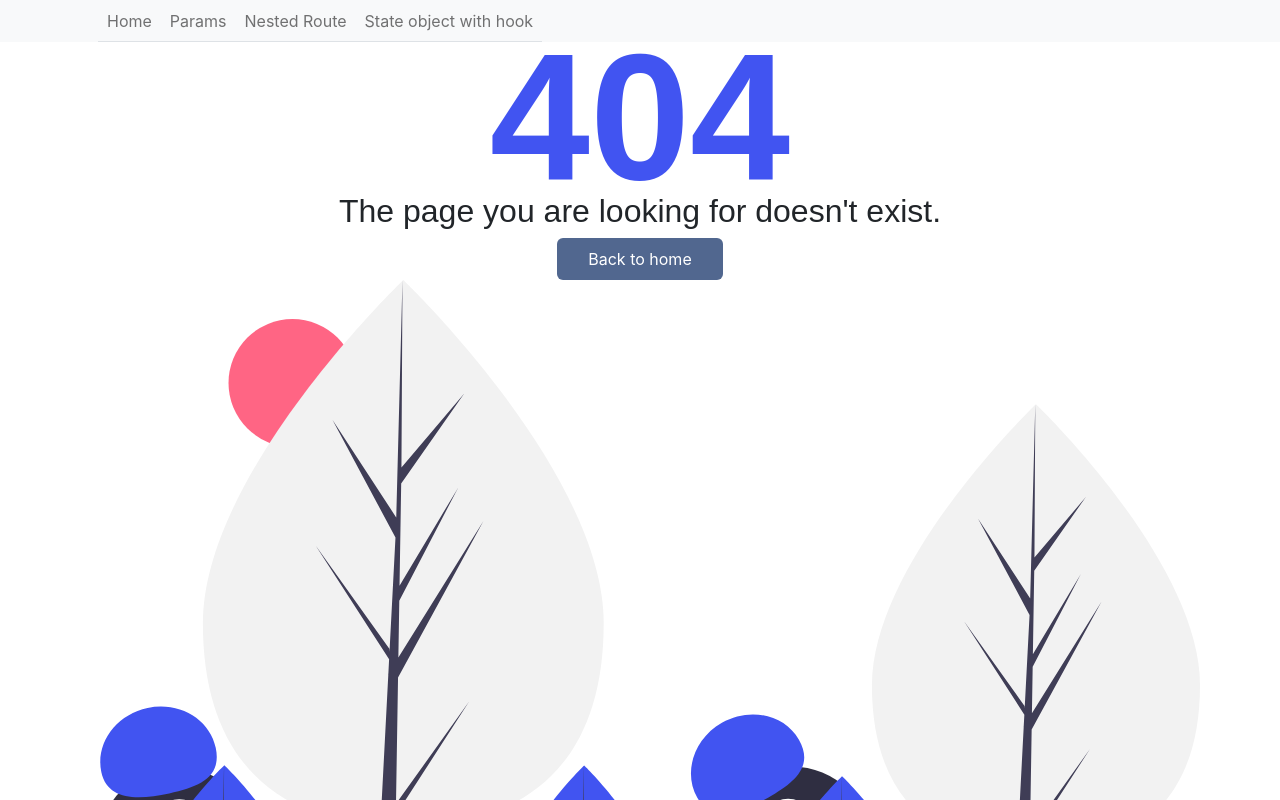
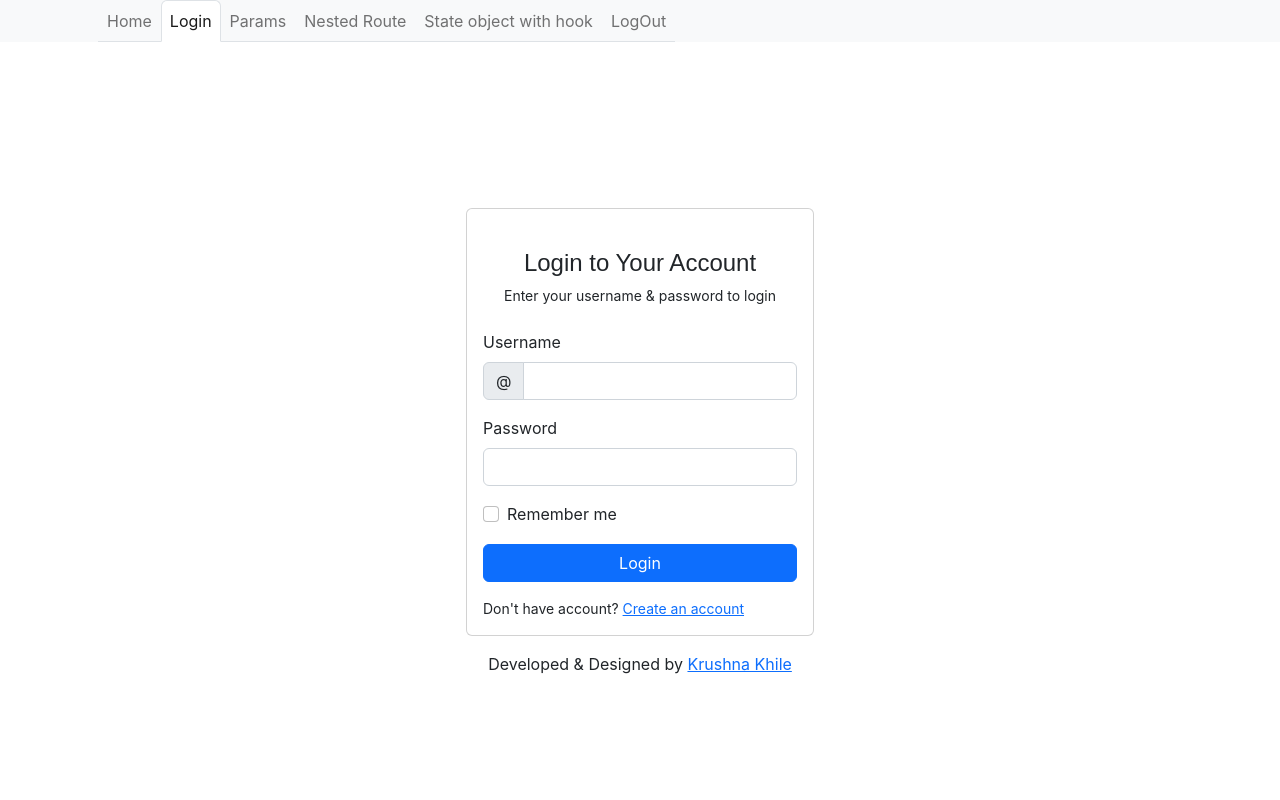
Before and after one commit to KrishnaKhile/krishna-react, a React (Create React App) app: page /login in a window 1280 px wide. Before the commit this address had no page. Shown: the top 800 px of the page. Built offline with nearby package versions, Linux system fonts and the light colour scheme.

Commit message:
build gitignore remove

```diff
--- a/src/App.js
+++ b/src/App.js
@@ -1,5 +1,5 @@
 // import { Table } from "react-bootstrap";
-// import Login from "./components/Login";
+import Login from "./components/Login";
 // import Bootable from "./components/bootTable";
 // import Controlled from "./components/Controlled";
 
@@ -13,7 +13,7 @@ import Useparams from "./components/Useparams";
 import Nestedexp from "./components/Nestedexp";
 import NesAbout from "./components/NesAbout";
 import EditProfile from "./components/EditProfile";
-// import Protected from "./components/Protected";
+import Protected from "./components/Protected";
 import Setting from "./components/Setting";
 import MuiCurd from "./components/MuiCurd";
 import EditNor from "./components/EditNor";
@@ -30,7 +30,7 @@ function App() {
 
       <NavBar />
       {/* <CustomNav> </CustomNav> */}
-      {/* <Routes>
+      <Routes>
         <Route path="/" element={<Protected Component={Home}/>} />
         <Route path="/login" element={<Login />} />
         <Route path="/submitparams" element={<Protected Component={SubmitParams}/>} />
@@ -44,26 +44,31 @@ function App() {
           <Route path="editprofile" element={<EditProfile />} />
           <Route path="setting" element={<Setting />} />
         </Route>
-      </Routes> */}
+      </Routes>
 
-<Routes>
-        <Route path="/" element={<Home/>} />
-        {/* <Route path="/login" element={<Login />} /> */}
-        <Route path="/submitparams" element={<SubmitParams/>} />
-        <Route path="/StateObjectWithHooks" element={<StateObjectWithHooks/>} />
+      {/* <Routes>
+        <Route path="/" element={<Home />} />
+        <Route path="/submitparams" element={<SubmitParams />} />
+        <Route
+          path="/StateObjectWithHooks"
+          element={<StateObjectWithHooks />}
+        />
         <Route
           path="/useparams/:name/:email/:pass/:add/:about"
           element={<Useparams />}
         />
         <Route path="/*" element={<Page404 />} />
-        <Route path="/nestedroute/" element={<Nestedexp/>}>
+        <Route path="/nestedroute/" element={<Nestedexp />}>
           <Route path="nesabout" element={<NesAbout />} />
           <Route path="editprofile" element={<EditProfile />} />
           <Route path="setting" element={<Setting />} />
-          <Route path="setting/EditNor/:nor_id/:nor_name/:nor_shortcode/:nor_email/:nor_mobile" element={<EditNor />} />
+          <Route
+            path="setting/EditNor/:nor_id/:nor_name/:nor_shortcode/:nor_email/:nor_mobile"
+            element={<EditNor />}
+          />
           <Route path="muicurd" element={<MuiCurd />} />
         </Route>
-      </Routes>
+      </Routes> */}
     </>
   );
 }
--- a/src/components/Login.js
+++ b/src/components/Login.js
@@ -1,178 +1,179 @@
-// import React, { useEffect, useState } from "react";
-// // import { useNavigate } from "react-router-dom";
-// // import { Button } from "react-bootstrap";
-// function Login() {
-//   // const [user, setUser] = useState("");
-//   // const [pass, setPass] = useState("");
-//   // const [userErr, setUserErr] = useState(false);
-//   // const [passErr, setPassErr] = useState(false);
-//   // const [loginErr, setLoginErr] = useState(false);
-//   // const navigate = useNavigate();
-//   // const formHandler = (e) => {
-//   //   e.preventDefault();
-//   //   if (user === "krishna" && pass === "kkkk") {
-//   //     localStorage.setItem("login", true);
-//   //     navigate("/")
-//   //   } else {
-//   //     setLoginErr(true);
-//   //   }
-//   // };
-//   // useEffect(() => {
-//   //   let login = localStorage.getItem("login");
-//   //   if (login === true) {
-//   //     navigate("/")
-//   //   }
-//   // });
+import React, { useEffect, useState } from "react";
+import { useNavigate } from "react-router-dom";
+import { Button } from "react-bootstrap";
+function Login() {
+  const [user, setUser] = useState("");
+  const [pass, setPass] = useState("");
+  const [userErr, setUserErr] = useState(false);
+  const [passErr, setPassErr] = useState(false);
+  const [loginErr, setLoginErr] = useState(false);
+  const navigate = useNavigate();
+  const formHandler = (e) => {
+    e.preventDefault();
+    if (user === "krishna" && pass === "12345") {
+      localStorage.setItem("login", true);
+      navigate("/")
+    } else {
+      setLoginErr(true);
+    }
+  };
+
+  useEffect(() => {
+    let login = localStorage.getItem("login");
+    if (login === true) {
+      navigate("/")
+    }
+  });
 
 
-//   // const userHandler = (e) => {
-//   //   let item = e.target.value;
-//   //   console.log(item);
-//   //   if (item.length < 3) {
-//   //     console.log("invalid user");
-//   //     setUserErr(true);
-//   //   } else {
-//   //     setUserErr(false);
-//   //     setUser(item);
-//   //   }
-//   // };
+  const userHandler = (e) => {
+    let item = e.target.value;
+    console.log(item);
+    if (item.length < 3) {
+      console.log("invalid user");
+      setUserErr(true);
+    } else {
+      setUserErr(false);
+      setUser(item);
+    }
+  };
 
-//   // const passHandler = (e) => {
-//   //   let passval = e.target.value;
-//   //   console.log(passval);
-//   //   if (passval.length < 3) {
-//   //     console.log("invalid pass");
-//   //     setPassErr(true);
-//   //   } else {
-//   //     console.log("valid")
-//   //     setPassErr(false);
-//   //     setPass(passval);
-//   //   }
-//   // };
+  const passHandler = (e) => {
+    let passval = e.target.value;
+    console.log(passval);
+    if (passval.length < 3) {
+      console.log("invalid pass");
+      setPassErr(true);
+    } else {
+      console.log("valid")
+      setPassErr(false);
+      setPass(passval);
+    }
+  };
 
 
 
-//   return (
-//     <>
-//       <main>
-//         <div className="container">
-//           <section className="section register min-vh-100 d-flex flex-column align-items-center justify-content-center py-4">
-//             <div className="container">
-//               <div className="row justify-content-center">
-//                 <div className="col-lg-4 col-md-6 d-flex flex-column align-items-center justify-content-center">
-//                   <div className="card mb-3">
-//                     <div className="card-body">
-//                       <div className="pt-4 pb-2">
-//                         <h5 className="card-title text-center pb-0 fs-4">
-//                           Login to Your Account
-//                         </h5>
-//                         <p className="text-center small">
-//                           Enter your username & password to login
-//                         </p>
-//                       </div>
-//                       {loginErr ? (
-//                         <span style={{ color: "red" }}>Password not valid</span>
-//                       ) : null}
-//                       <form
-//                         className="row g-3 needs-validation"
-//                         onSubmit={formHandler}
-//                       >
-//                         <div className="col-12">
-//                           <label htmlFor="yourUsername" className="form-label">
-//                             Username
-//                           </label>
-//                           <div className="input-group has-validation">
-//                             <span
-//                               className="input-group-text"
-//                               id="inputGroupPrepend"
-//                             >
-//                               @
-//                             </span>
-//                             <input
-//                               type="text"
-//                               name="username"
-//                               className="form-control"
-//                               id="yourUsername"
-//                               required
-//                               onChange={userHandler}
-//                             />
+  return (
+    <>
+      <main>
+        <div className="container">
+          <section className="section register min-vh-100 d-flex flex-column align-items-center justify-content-center py-4">
+            <div className="container">
+              <div className="row justify-content-center">
+                <div className="col-lg-4 col-md-6 d-flex flex-column align-items-center justify-content-center">
+                  <div className="card mb-3">
+                    <div className="card-body">
+                      <div className="pt-4 pb-2">
+                        <h5 className="card-title text-center pb-0 fs-4">
+                          Login to Your Account
+                        </h5>
+                        <p className="text-center small">
+                          Enter your username & password to login
+                        </p>
+                      </div>
+                      {loginErr ? (
+                        <span style={{ color: "red" }}>Password not valid</span>
+                      ) : null}
+                      <form
+                        className="row g-3 needs-validation"
+                        onSubmit={formHandler}
+                      >
+                        <div className="col-12">
+                          <label htmlFor="yourUsername" className="form-label">
+                            Username
+                          </label>
+                          <div className="input-group has-validation">
+                            <span
+                              className="input-group-text"
+                              id="inputGroupPrepend"
+                            >
+                              @
+                            </span>
+                            <input
+                              type="text"
+                              name="username"
+                              className="form-control"
+                              id="yourUsername"
+                              required
+                              onChange={userHandler}
+                            />
 
-//                             <div className="invalid-feedback">
-//                               Please enter your username.
-//                             </div>
-//                           </div>
-//                           {userErr ? (
-//                             <span style={{ color: "red" }}>User not valid</span>
-//                           ) : null}
-//                         </div>
+                            <div className="invalid-feedback">
+                              Please enter your username.
+                            </div>
+                          </div>
+                          {userErr ? (
+                            <span style={{ color: "red" }}>User not valid</span>
+                          ) : null}
+                        </div>
 
-//                         <div className="col-12">
-//                           <label htmlFor="yourPassword" className="form-label">
-//                             Password
-//                           </label>
-//                           <input
-//                               type="text"
-//                               name="username"
-//                               className="form-control"
-//                               id="yourUsername"
-//                               required
-//                               onChange={passHandler}
-//                             />
-//                           <div className="invalid-feedback">
-//                             Please enter your password!
-//                           </div>
-//                         </div>
-//                         {passErr ? (
-//                           <span style={{ color: "red" }}>
-//                             Password not valid
-//                           </span>
-//                         ) : null}
-//                         <div className="col-12">
-//                           <div className="form-check">
-//                             <input
-//                               className="form-check-input"
-//                               type="checkbox"
-//                               name="remember"
-//                               value="true"
-//                               id="rememberMe"
-//                             />
-//                             <label
-//                               className="form-check-label"
-//                               htmlFor="rememberMe"
-//                             >
-//                               Remember me
-//                             </label>
-//                           </div>
-//                         </div>
-//                         <div className="col-12">
-//                           <button
-//                             className="btn btn-primary w-100"
-//                             type="submit"
-//                           >
-//                             Login
-//                           </button>
-//                         </div>
-//                         <div className="col-12">
-//                           <p className="small mb-0">
-//                             Don't have account?{" "}
-//                             <a href="pages-register.html">Create an account</a>
-//                           </p>
-//                         </div>
-//                       </form>
-//                     </div>
-//                   </div>
+                        <div className="col-12">
+                          <label htmlFor="yourPassword" className="form-label">
+                            Password
+                          </label>
+                          <input
+                              type="text"
+                              name="username"
+                              className="form-control"
+                              id="yourUsername"
+                              required
+                              onChange={passHandler}
+                            />
+                          <div className="invalid-feedback">
+                            Please enter your password!
+                          </div>
+                        </div>
+                        {passErr ? (
+                          <span style={{ color: "red" }}>
+                            Password not valid
+                          </span>
+                        ) : null}
+                        <div className="col-12">
+                          <div className="form-check">
+                            <input
+                              className="form-check-input"
+                              type="checkbox"
+                              name="remember"
+                              value="true"
+                              id="rememberMe"
+                            />
+                            <label
+                              className="form-check-label"
+                              htmlFor="rememberMe"
+                            >
+                              Remember me
+                            </label>
+                          </div>
+                        </div>
+                        <div className="col-12">
+                          <button
+                            className="btn btn-primary w-100"
+                            type="submit"
+                          >
+                            Login
+                          </button>
+                        </div>
+                        <div className="col-12">
+                          <p className="small mb-0">
+                            Don't have account?{" "}
+                            <a href="pages-register.html">Create an account</a>
+                          </p>
+                        </div>
+                      </form>
+                    </div>
+                  </div>
 
-//                   <div className="credits">
-//                     Developed & Designed by <a href="/">Krushna Khile</a>
-//                   </div>
-//                 </div>
-//               </div>
-//             </div>
-//           </section>
-//         </div>
-//       </main>
-//     </>
-//   );
-// }
+                  <div className="credits">
+                    Developed & Designed by <a href="/">Krushna Khile</a>
+                  </div>
+                </div>
+              </div>
+            </div>
+          </section>
+        </div>
+      </main>
+    </>
+  );
+}
 
-// export default Login;
+export default Login;
--- a/src/components/Navbar.js
+++ b/src/components/Navbar.js
@@ -1,8 +1,8 @@
-import React, { useEffect } from 'react'
+import React, {useState, useEffect } from 'react'
 import Container from 'react-bootstrap/Container';
 import Nav from 'react-bootstrap/Nav';
 import Navbar from 'react-bootstrap/Navbar';
-import { Link, useLocation } from 'react-router-dom';
+import { Link, useLocation,useNavigate } from 'react-router-dom';
 import '../index.css';
 
 
@@ -12,50 +12,50 @@ const NavBar = () => {
     //         fontweight:isActive ? 'bold':'normal',
     //         // textDecoration:isActive ? 'none':'undeline',
     //     }
-//     const [acKey, setKey] = useState(window.localStorage.getItem('TUTORIAL'));
-// // console.log(acKey)
-//     useEffect(()=>{
-//         const data = window.localStorage.getItem('TUTORIAL');
-//         console.log((data));
-//         setKey(data);
-//     },[])
-//     useEffect(()=>{
-//         // console.log(acKey)
-//         window.localStorage.setItem('TUTORIAL',JSON.parse(acKey))
-//     },[acKey])
+    // const [acKey, setKey] = useState(window.localStorage.getItem('TUTORIAL'));
+// console.log(acKey)
+    // useEffect(()=>{
+    //     const data = window.localStorage.getItem('TUTORIAL');
+    //     console.log((data));
+    //     setKey(data);
+    // },[])
+    // useEffect(()=>{
+    //     // console.log(acKey)
+    //     window.localStorage.setItem('TUTORIAL',JSON.parse(acKey))
+    // },[acKey])
+  // }
 
 
 
+const [logout,setLogout] = useState();
+const navigate = useNavigate();
 
-// const [logout,setLogout] = useState();
-// const navigate = useNavigate();
+useEffect(()=>{
+  const data = window.localStorage.getItem('login');
+  console.log(data)
+  if( data != null) {
+    setLogout(JSON.stringify(data))
+     navigate('/login')
+  }
+},[])
+useEffect(()=>{
+  console.log(logout);
+window.localStorage.setItem('login',JSON.stringify(logout))
+},[logout])
+
+useEffect(()=>{
+  if(logout === false){
+  let login = localStorage.getItem('login',false);
+  if(!login){
+      navigate('/login');
+  }
+}
+})
+const location = useLocation();
 
 // useEffect(()=>{
-//   const data = window.localStorage.getItem('login');
-//   console.log(data)
-//   if( data != null) {
-//     setLogout(JSON.stringify(data))
-//      navigate('/login')
-//   }
-// },[])
-// useEffect(()=>{
-//   console.log(logout);
-// window.localStorage.setItem('login',JSON.stringify(logout))
-// },[logout])
-
-// useEffect(()=>{
-//   if(logout === false){
-//   let login = localStorage.getItem('login',false);
-//   if(!login){
-//       navigate('/login');
-//   }
-// }
-// })
-const location = useLocation();
-
-useEffect(()=>{
-    // console.log(location)
-},[location])
+//     // console.log(location)
+// },[location])
 
   return (
     <>
@@ -66,9 +66,9 @@ useEffect(()=>{
             <Nav.Item as="li">
             <Nav.Link className={location.pathname==="/"? "active":""} as={Link} to="/">Home</Nav.Link>
             </Nav.Item>
-            {/* <Nav.Item as="li">
+            <Nav.Item as="li">
             <Nav.Link className={location.pathname==="/login"? "active":""} as={Link} to="/login">Login</Nav.Link>
-            </Nav.Item> */}
+            </Nav.Item>
             <Nav.Item as="li">
             <Nav.Link className={location.pathname==="/submitparams"? "active":""} as={Link} to="/submitparams">Params</Nav.Link>
             </Nav.Item>
@@ -78,9 +78,9 @@ useEffect(()=>{
             <Nav.Item as="li">
             <Nav.Link className={location.pathname==="/StateObjectWithHooks"? "active":""} as={Link} to="/StateObjectWithHooks">State object with hook </Nav.Link>
             </Nav.Item>
-            {/* <Nav.Item as="li">
+            <Nav.Item as="li">
             <Nav.Link onClick={()=>setLogout(false)}>LogOut</Nav.Link>
-            </Nav.Item> */}
+            </Nav.Item>
           </Nav>
         </Container>
       </Navbar>
--- a/src/components/Protected.js
+++ b/src/components/Protected.js
@@ -1,21 +1,22 @@
-// import React, { useEffect } from 'react'
-// import { useNavigate } from 'react-router-dom'
+import React, { useEffect } from 'react'
+import { useNavigate } from 'react-router-dom'
 
-// const Protected = (props) => {
-//     const {Component} = props
-//     const navigate = useNavigate();
+const Protected = (props) => {
+    const {Component} = props
+    const navigate = useNavigate();
 
-//     useEffect(()=>{
-//         let login = localStorage.getItem('login');
-//         if(!login){
-//             navigate('/login');
-//         }
-//     })
-//   return (
-//     <div>
-//       <Component />
-//     </div>
-//   )
-// }
 
-// export default Protected
+    useEffect(()=>{
+        let login = localStorage.getItem('login');
+        if(!login){
+            navigate('/login');
+        }
+    })
+  return (
+    <div>
+      <Component />
+    </div>
+  )
+}
+
+export default Protected
--- a/src/components/bootTable.js
+++ b/src/components/bootTable.js
@@ -4,7 +4,7 @@ import { Table } from "react-bootstrap";
 const Bootable = () => {
   const arr = [
     {
-      name: "krushna",
+      name: "krushna khile",
       add: "kanadi bk",
       contact: 42241545454,
     },
```
Also changed, not shown: 1 other file (tests, documents, lock files or other folders).
